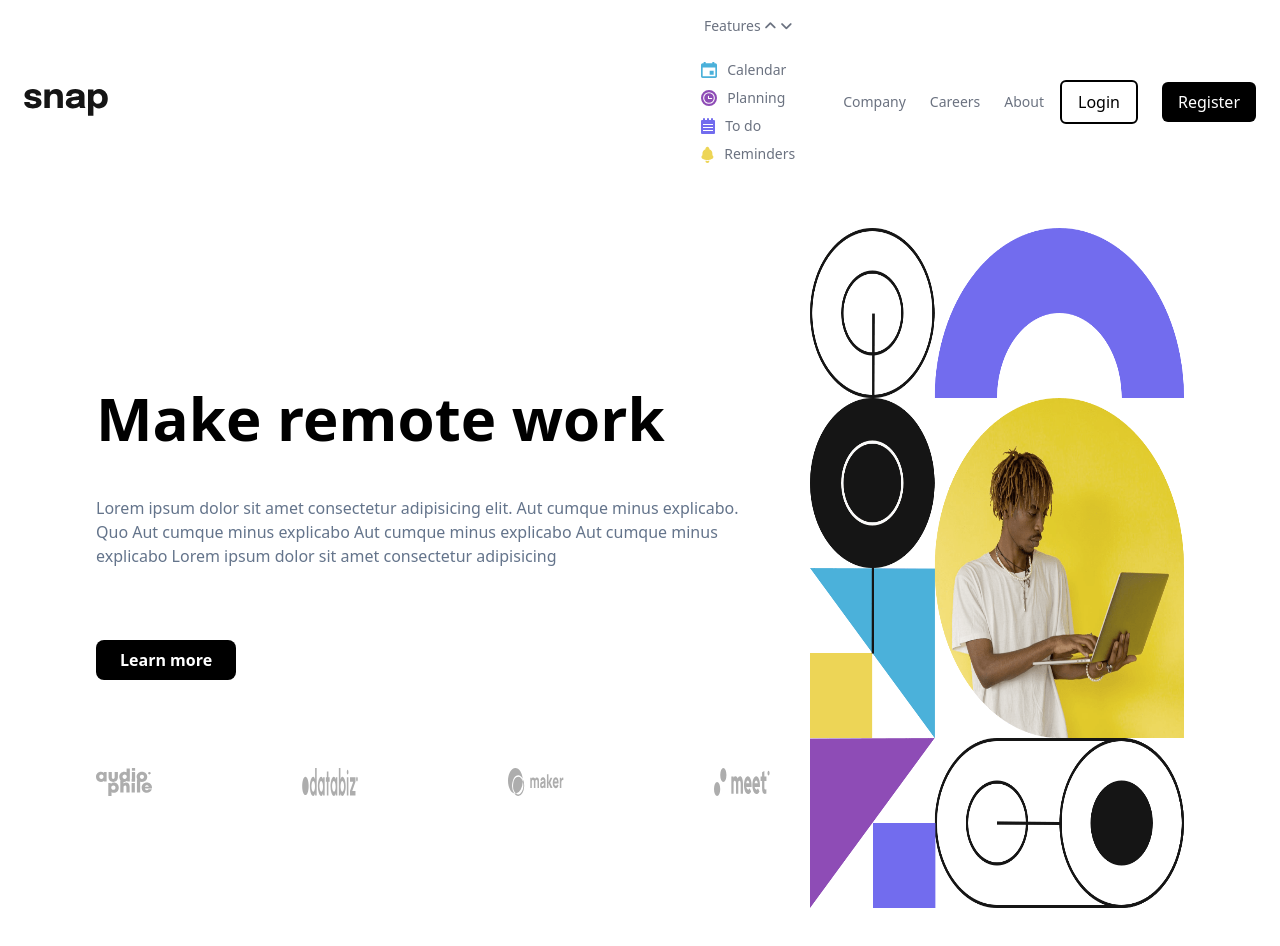
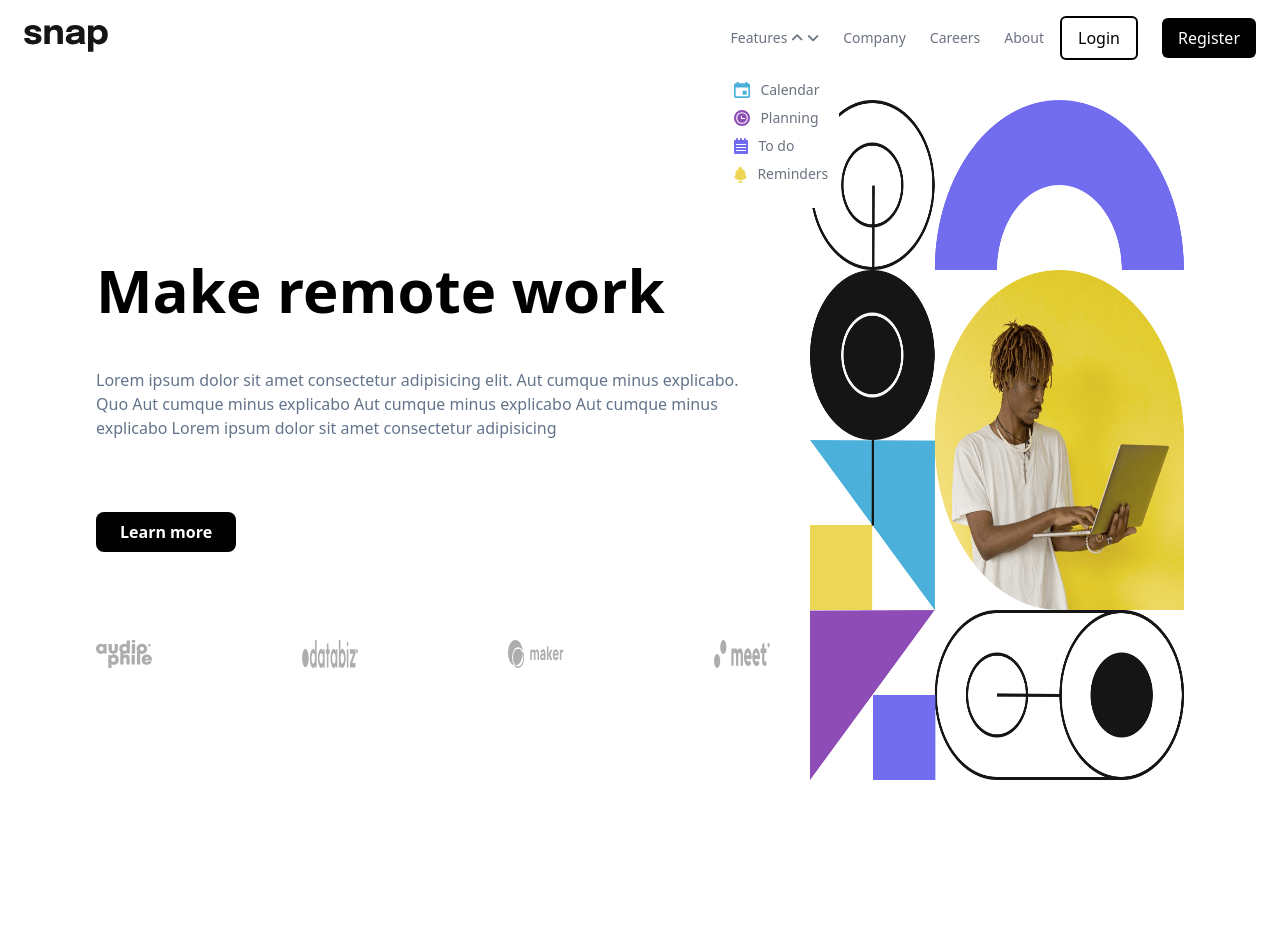
Before and after one commit to Sa3dMustafa/Tailwind-task4, a website: page index.html in a window 1280 px wide. Both pictures are taken after a click on the icon 813 px from the left and 38 px from the top of the page. After the commit the page ends 820 px from the top, so only its background shows below. Drawn offline with Linux system fonts and the light colour scheme.

Commit message:
Update input.css

```diff
--- a/src/input.css
+++ b/src/input.css
@@ -2,10 +2,13 @@
 @tailwind components;
 @tailwind utilities;
 
-@media (min-width: 1024px){
+@media only screen and (min-width: 1024px){
     header div nav{
         position: relative !important;
         top: 0 !important;
+    }
+    nav ul li ul{
+        position: absolute;
     }
 }
 
```
